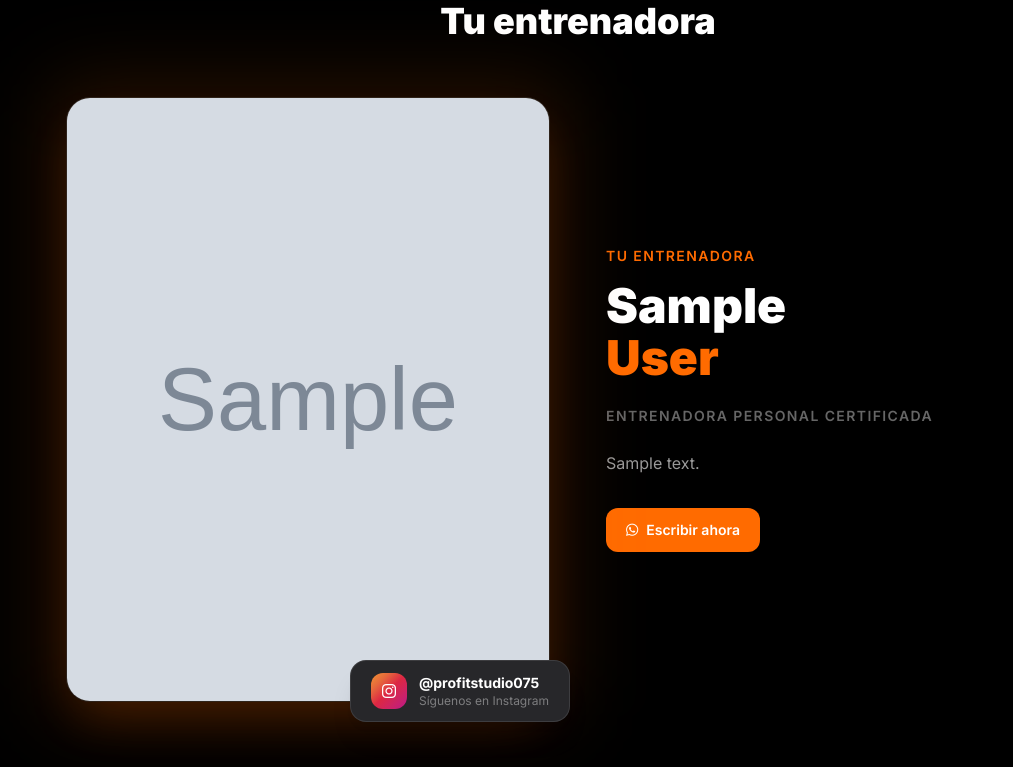
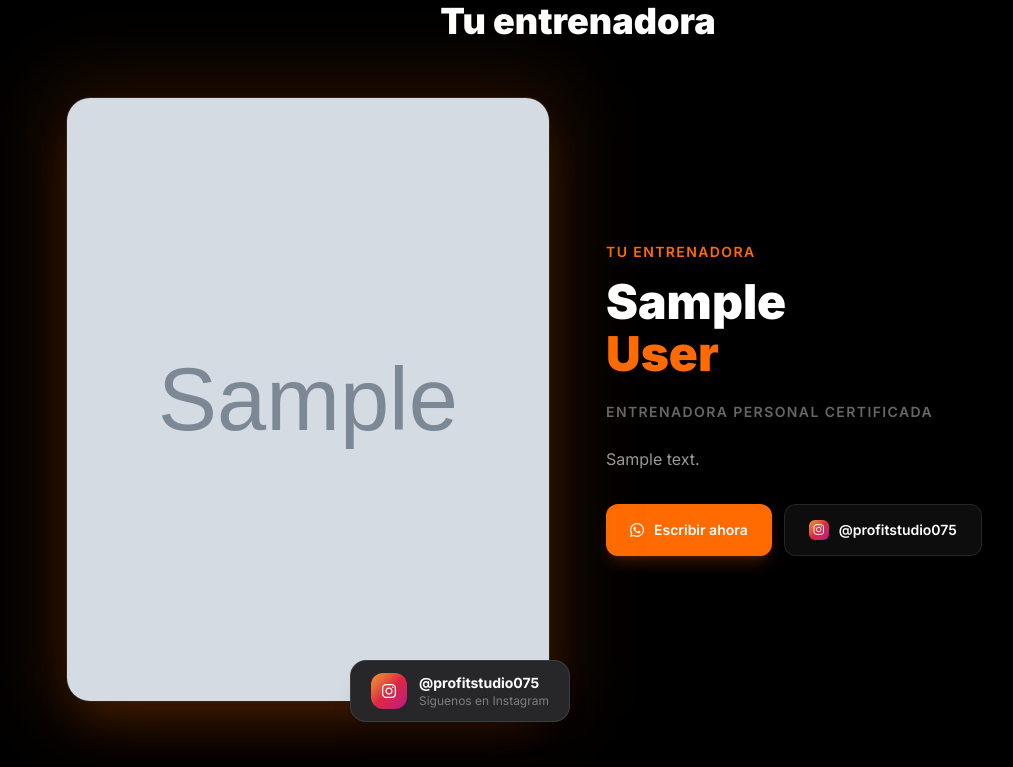
Before and after one commit to Jdarenas22/profit-studio, a Django app: page /about/ in a window 1280 px wide. Shown: the part 798-1565 px from the top of the page, without its empty margins (62-1075 px from the left). Run offline with Django 5.2, Linux system fonts and the light colour scheme; tables that the repository leaves empty hold one stand-in row (values such as "Sample post"); grey boxes marked "Sample" are stand-in pictures; parts of the project's set-up code (start-up, migrations or seed data) failed here and were passed over; some libraries are stand-ins or nearby versions.

Commit message:
fix: botón Instagram junto a WhatsApp en sección entrenadora — diseño armónico
Co-Authored-By: Claude Sonnet 4.6 <noreply@anthropic.com>

```diff
--- a/templates/public/about.html
+++ b/templates/public/about.html
@@ -114,10 +114,18 @@
             La valoración inicial es el punto de partida para conocer realmente el cuerpo de cada persona. El Test de Ruffier-Dickson nos da una radiografía de la condición cardiovascular desde el día 1.
           </p>
           {% endif %}
-          <div class="flex gap-4">
+          <div class="flex flex-col sm:flex-row gap-3">
             <a href="{{ WHATSAPP_LINK }}" target="_blank" rel="noopener"
-               class="inline-flex items-center gap-2 bg-primary hover:bg-primary-dark text-white font-semibold px-5 py-3 rounded-xl transition-colors text-sm">
-              <i class="fab fa-whatsapp"></i> Escribir ahora
+               class="inline-flex items-center justify-center gap-2.5 bg-primary hover:bg-primary-dark text-white font-semibold px-6 py-3.5 rounded-xl transition-all duration-200 hover:scale-[1.02] shadow-lg shadow-primary/20 text-sm">
+              <i class="fab fa-whatsapp text-base"></i> Escribir ahora
+            </a>
+            <a href="{{ INSTAGRAM_URL }}" target="_blank" rel="noopener"
+               class="inline-flex items-center justify-center gap-2.5 bg-white/5 hover:bg-white/10 border border-white/10 hover:border-pink-500/30 text-white font-semibold px-6 py-3.5 rounded-xl transition-all duration-200 text-sm group">
+              <div class="w-5 h-5 rounded-md flex items-center justify-center shrink-0"
+                   style="background: linear-gradient(135deg, #f09433 0%, #e6683c 25%, #dc2743 50%, #cc2366 75%, #bc1888 100%);">
+                <i class="fab fa-instagram text-white text-xs"></i>
+              </div>
+              <span class="group-hover:text-pink-300 transition-colors">@profitstudio075</span>
             </a>
           </div>
         </div>
```
